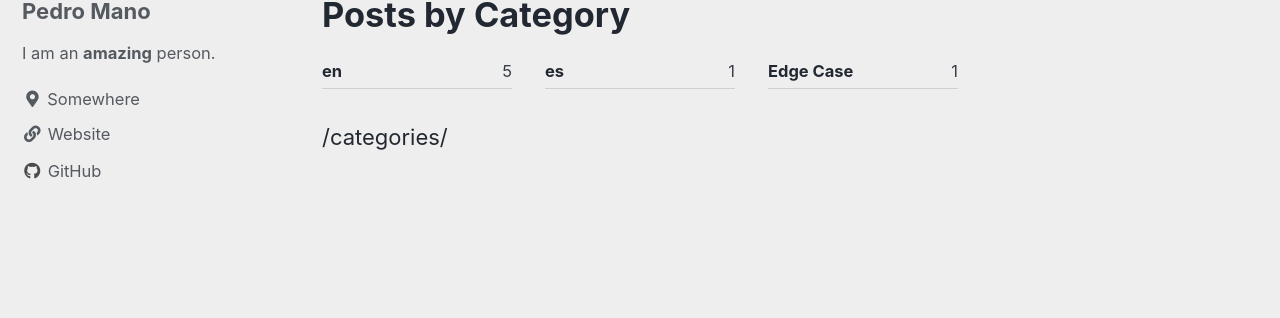
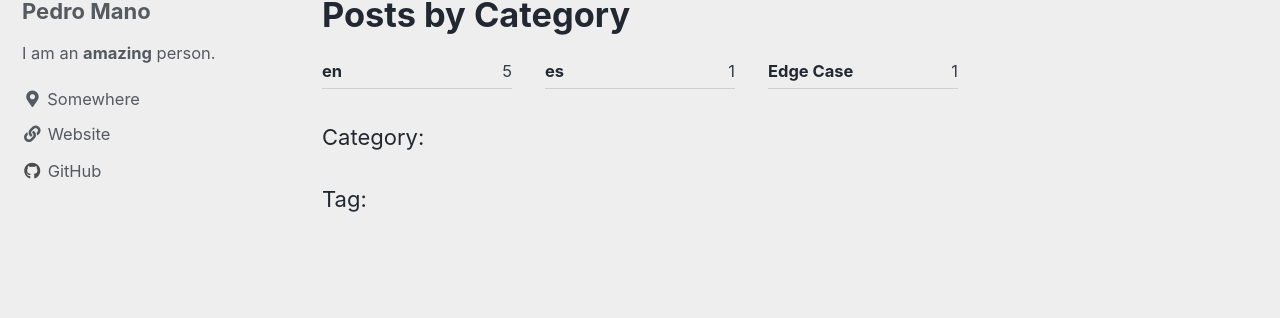
Before and after one commit to data-playground/data-playground.github.io, a Jekyll site: the page built from _pages/category.html, in a window 1280 px wide. Shown: the part 123-441 px from the top of the page. Built offline with Jekyll 4.4.1, drawn with Linux system fonts in a browser that asks for light colours; cached includes are drawn as plain includes; nearby versions of some CDN libraries.

Commit message:
Update category_filter.html

```diff
--- a/_layouts/category_filter.html
+++ b/_layouts/category_filter.html
@@ -25,7 +25,8 @@ layout: archive
   {% endfor %}
 </ul>
 
-<p>{{ page.url }}</p>
+<p>Category: {{ page.category }}</p>
+<p>Tag: {{ page.tag }}</p>
 
 
 {% assign entries_layout = page.entries_layout | default: 'list' %}
```
